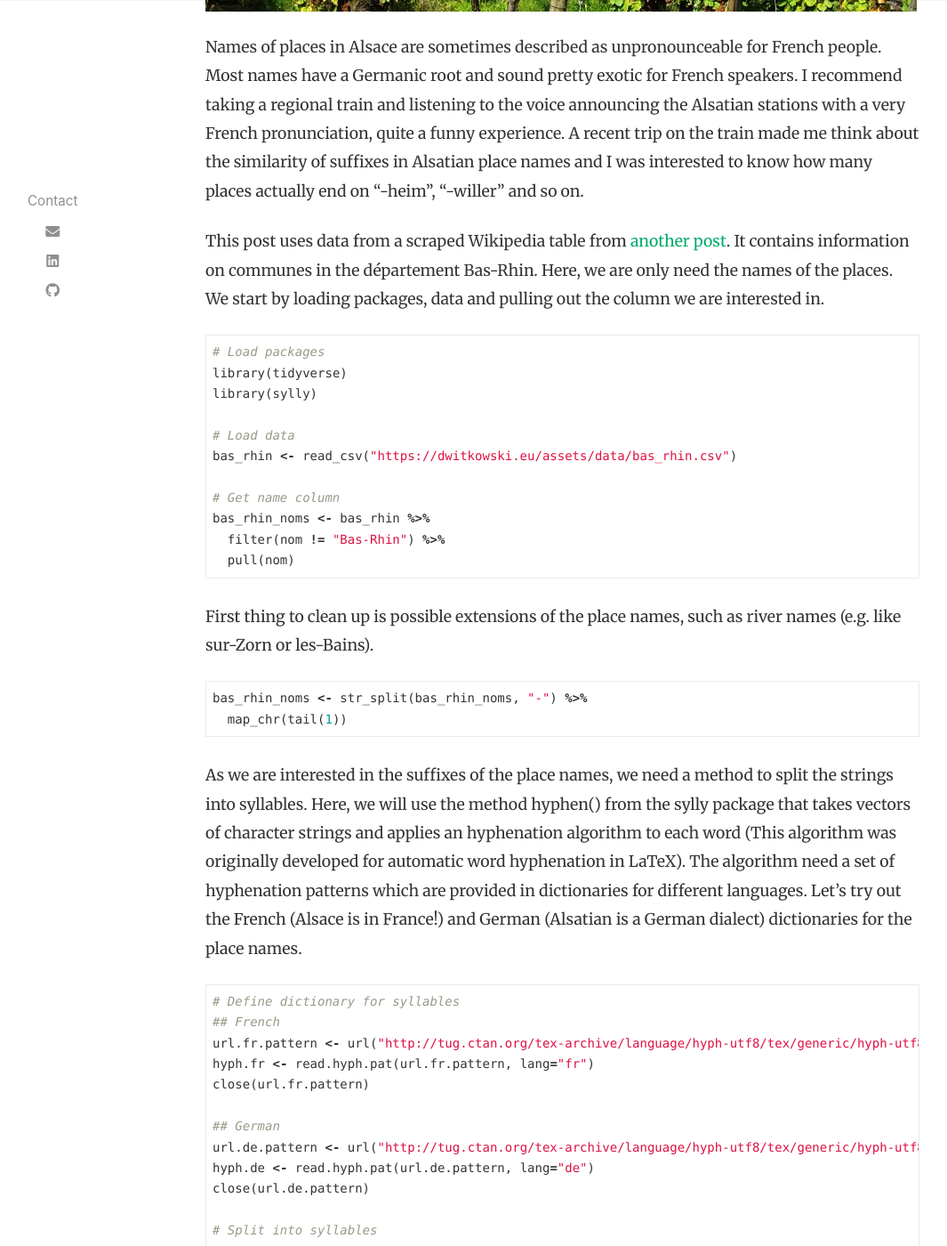
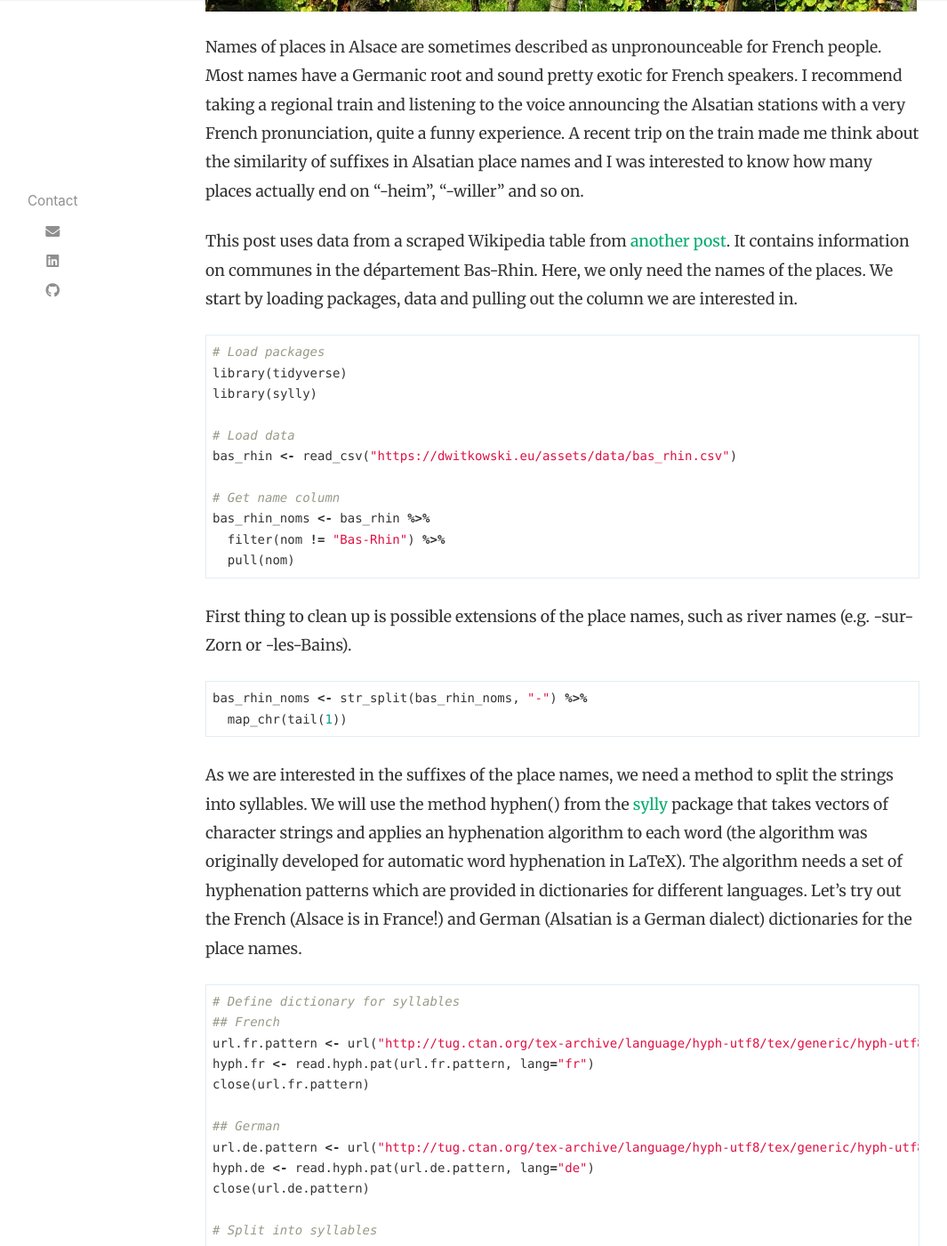
Before and after one commit to chodera/portfolio, a Jekyll site: the page built from _posts/2019-03-22-place_names_in_bas_rhin.md, in a window 1280 px wide and 1400 px high, scrolled down 803 px. Shown: the whole window at 89% size, without its empty margins (54-1119 px from the left). Built offline with Jekyll 4.4.1, drawn with Linux system fonts in a browser that asks for light colours; nearby versions of some CDN libraries; some of the changed text lies outside the part shown.

Commit message:
Correct spelling

```diff
--- a/_posts/2019-03-22-place_names_in_bas_rhin.md
+++ b/_posts/2019-03-22-place_names_in_bas_rhin.md
@@ -12,7 +12,7 @@ logo: r
 
 Names of places in Alsace are sometimes described as unpronounceable for French people. Most names have a Germanic root and sound pretty exotic for French speakers. I recommend taking a regional train and listening to the voice announcing the Alsatian stations with a very French pronunciation, quite a funny experience. A recent trip on the train made me think about the similarity of suffixes in Alsatian place names and I was interested to know how many places actually end on "-heim", "-willer" and so on.
 
-This post uses data from a scraped Wikipedia table from [another post]({% post_url 2019-03-21-webscraping_wikipedia %}). It contains information on communes in the département Bas-Rhin. Here, we are only need the names of the places. We start by loading packages, data and pulling out the column we are interested in.
+This post uses data from a scraped Wikipedia table from [another post]({% post_url 2019-03-21-webscraping_wikipedia %}). It contains information on communes in the département Bas-Rhin. Here, we only need the names of the places. We start by loading packages, data and pulling out the column we are interested in.
 
 {% highlight r %}
 # Load packages
@@ -28,7 +28,7 @@ bas_rhin_noms <- bas_rhin %>%
   pull(nom)
 {% endhighlight %}
 
-First thing to clean up is possible extensions of the place names, such as river names (e.g. like sur-Zorn or les-Bains).
+First thing to clean up is possible extensions of the place names, such as river names (e.g. -sur-Zorn or -les-Bains).
 
 {% highlight r %}
 bas_rhin_noms <- str_split(bas_rhin_noms, "-") %>%
@@ -36,10 +36,10 @@ bas_rhin_noms <- str_split(bas_rhin_noms, "-") %>%
 {% endhighlight %}
 
 As we are interested in the suffixes of the place names, we need a method to split the strings
-into syllables. Here, we will use the method hyphen() from the sylly package that
+into syllables. We will use the method hyphen() from the [sylly](https://github.com/unDocUMeantIt/sylly){:target="_blank"} package that
 takes vectors of character strings and applies an hyphenation algorithm to each word
-(This algorithm was originally developed for automatic word hyphenation in LaTeX).
-The algorithm need a set of hyphenation patterns which are provided in dictionaries
+(the algorithm was originally developed for automatic word hyphenation in LaTeX).
+The algorithm needs a set of hyphenation patterns which are provided in dictionaries
 for different languages. Let's try out the French (Alsace is in France!) and German
 (Alsatian is a German dialect) dictionaries for the place names.
 
@@ -166,8 +166,10 @@ ggplot(data = filter(suffixes, n > 5)) +
   labs(caption = "Only suffixes with more than 5 occurrences are displayed.")
 {% endhighlight %}
 
+{:refdef: style="text-align: center;"}
 ![suffixes](../assets/images/suffixes.png)
+{:refdef}
 
-This analysis was limited to places in the département Bas-Rhin, but I might extend to the second Alsatian département Haut-Rhin in the near future.
+This analysis was limited to places in the département Bas-Rhin, but I might extend it to the second Alsatian département Haut-Rhin in the near future.
 
 Get the code [here](https://github.com/chodera/chodera.github.io/blob/master/assets/projects/3.%20Analyse%20place%20names%20in%20Alsace/place_names.R){:target="_blank"}.
```
Also changed, not shown: other parts of _posts/2019-03-22-place_names_in_bas_rhin.md (+3 -3 lines), _posts/2019-03-20-alsace.md (+1 -1 lines), _posts/2019-03-21-webscraping_wikipedia.md (+1 -1 lines), _posts/2019-03-23-public_toilets.md (+1 -1 lines), _posts/2019-03-29-raincouver.md (+1 -1 lines), _posts/2019-04-28-cinemas.md (+5 -5 lines), 8 other files.
